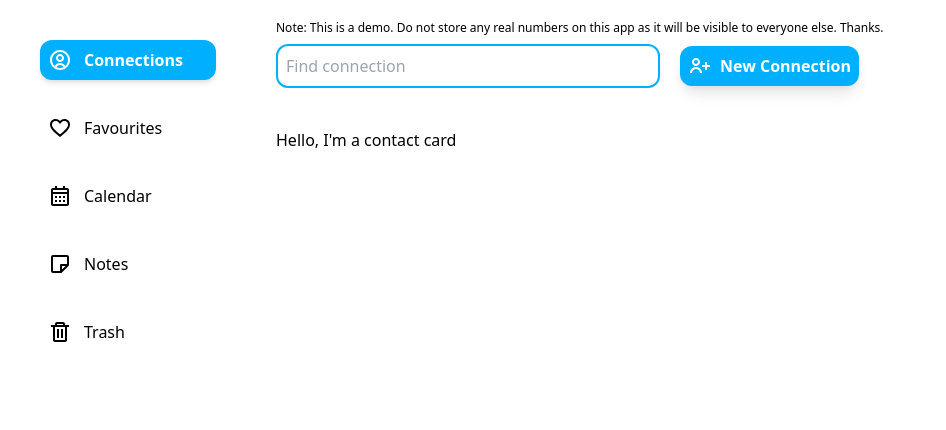
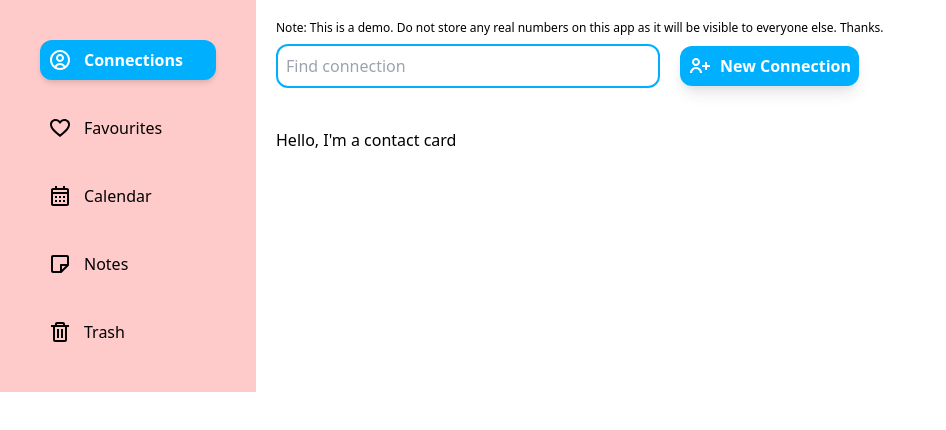
Before and after one commit to dpkreativ/crm-software, a Next.js app: page /dashboard in a window 1280 px wide. Shown: the top 430 px of the page, without its empty margins (0-946 px from the left). Built offline with nearby package versions, Linux system fonts and the light colour scheme.

Commit message:
update styling and props

```diff
--- a/components/Sidebar.js
+++ b/components/Sidebar.js
@@ -2,11 +2,13 @@ import Link from "next/link";
 import { useState } from "react";
 import { Calendar, HeartOutline, Note, Trash, UserCircle } from "./Icons";
 
-const Sidebar = ({ active = 1 }) => {
+const Sidebar = ({ active = 1, className }) => {
   const [isActive, setIsActive] = useState(active);
 
   return (
-    <div className="h-screen w-1/5 p-10 flex flex-col space-y-7">
+    <section
+      className={`h-full w-1/5 p-10 flex flex-col space-y-7 bg-red-200 ${className}`}
+    >
       <Link href="/dashboard" passHref>
         <a>
           <div
@@ -92,7 +94,7 @@ const Sidebar = ({ active = 1 }) => {
           </div>
         </a>
       </Link>
-    </div>
+    </section>
   );
 };
 
```
